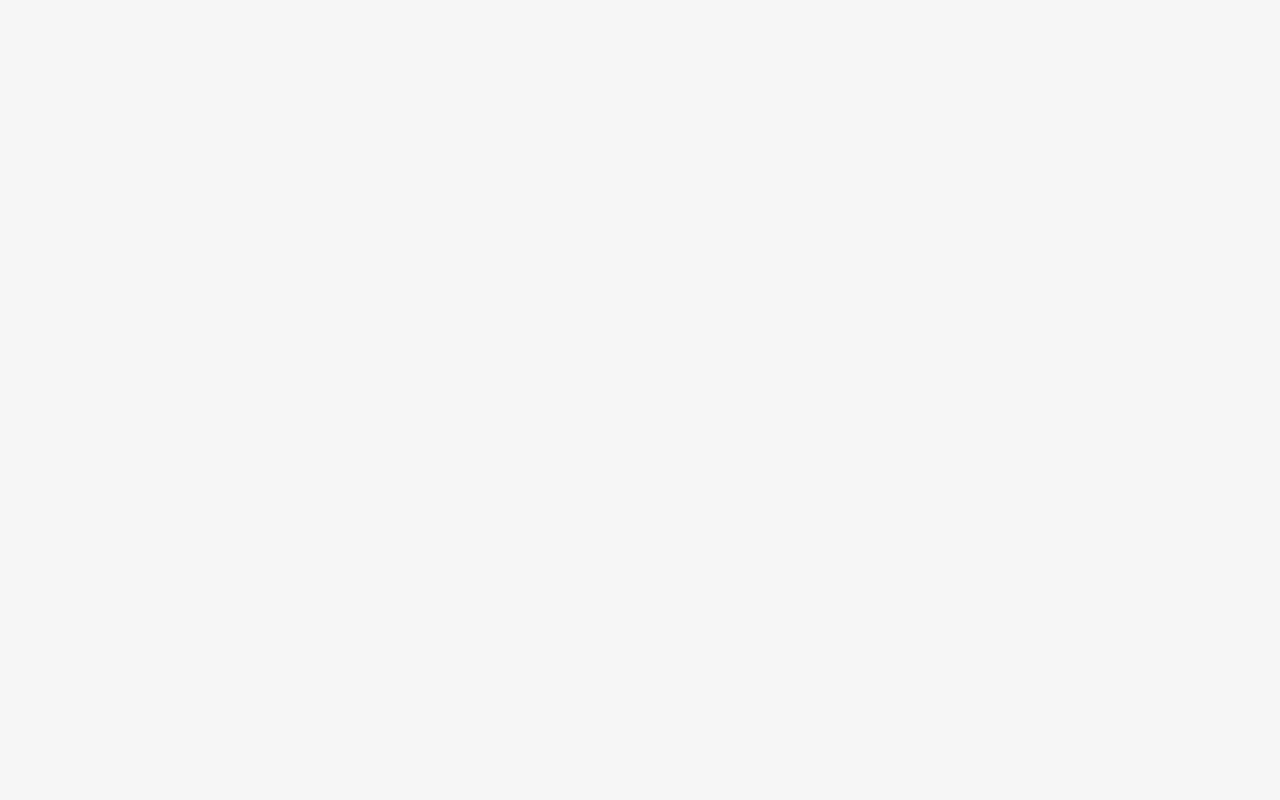
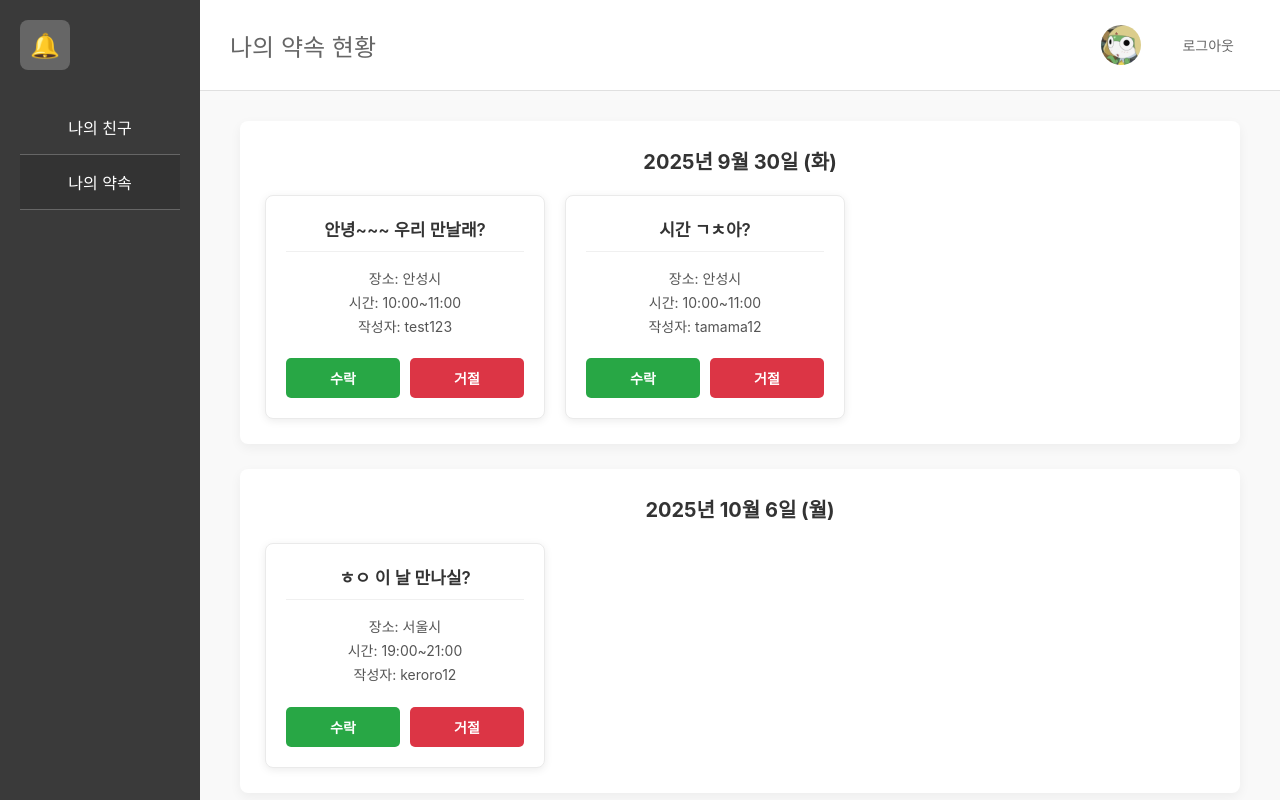
Before and after one commit to jyh9763/LightningApp, a React (Create React App) app in the folder frontend/: page /meetlist in a window 1280 px wide. Before the commit this address had no page. Built offline with nearby package versions, Linux system fonts and the light colour scheme.

Commit message:
add: meetlist page

```diff
--- a/frontend/src/App.js
+++ b/frontend/src/App.js
@@ -5,6 +5,7 @@ import Main from "./pages/Main";
 import Login from "./pages/Login";
 import Signup from "./pages/Signup";
 import Meet from "./pages/Meet";
+import Meetlist from "./pages/Meetlist";
 
 export default function App() {
     const [user, setUser] = useState({userId: null, uuId: null});
@@ -26,6 +27,9 @@ export default function App() {
 
                 {/* 약속 잡는 페이지 */}
                 <Route path="/meet" element={<Meet />} />
+
+                {/* 약속 리스트 페이지 */}
+                <Route path="/meetlist" element={<Meetlist />} />
             </Routes>
         </BrowserRouter>
     </div>
--- a/frontend/src/pages/Main.js
+++ b/frontend/src/pages/Main.js
@@ -82,7 +82,7 @@ export default function Main(){
                         <span>나의 친구</span>
                     </div>
                     <div className="menu-item">
-                        <span>나의 약속</span>
+                        <span onClick={() => navigate("/meetlist")}>나의 약속</span>
                     </div>
                 </div>
             </div>
--- /dev/null
+++ b/frontend/src/pages/Meetlist.css
@@ -0,0 +1,272 @@
+/* 전체 레이아웃 */
+* {
+    margin: 0;
+    padding: 0;
+    box-sizing: border-box;
+}
+
+body {
+    font-family: -apple-system, BlinkMacSystemFont, "Segoe UI", Roboto, "Helvetica Neue", Arial, sans-serif;
+    background-color: #f5f5f5;
+    color: #333;
+}
+
+.container {
+    display: flex;
+    height: 100vh;
+}
+
+/* 사이드바 */
+.sidebar {
+    width: 200px;
+    background-color: rgba(0, 0, 0, 0.76);
+    color: white;
+    padding: 20px;
+    display: flex;
+    flex-direction: column;
+}
+
+.sidebar-header {
+    margin-bottom: 30px;
+}
+
+.notification-icon {
+    display: flex;
+    justify-content: center;
+    align-items: center;
+    width: 50px;
+    height: 50px;
+    background-color: #666;
+    border-radius: 8px;
+    cursor: pointer;
+    transition: background-color 0.3s;
+}
+
+.notification-icon:hover {
+    background-color: #777;
+}
+
+.bell {
+    font-size: 24px;
+}
+
+.sidebar-menu {
+    flex: 1;
+}
+
+.menu-item {
+    padding: 15px 0;
+    cursor: pointer;
+    border-bottom: 1px solid #666;
+    transition: color 0.3s, background-color 0.3s, padding-left 0.3s;
+    font-size: 16px;
+    text-align: center;
+}
+
+.menu-item:hover, .menu-item.active {
+    color: #fff;
+    background-color: #333;
+}
+
+/* 메인 컨텐츠 */
+.main-content {
+    flex: 1;
+    background-color: #f9f9f9;
+    display: flex;
+    flex-direction: column;
+    overflow-y: auto;
+}
+
+/* 헤더 */
+.header {
+    display: flex;
+    justify-content: space-between;
+    align-items: center;
+    padding: 25px 30px;
+    background-color: white;
+    border-bottom: 1px solid #e0e0e0;
+}
+
+.page-title-main {
+    font-size: 24px;
+    font-weight: 300;
+    color: #666;
+}
+
+.user-profile {
+    display: flex;
+    align-items: center;
+    gap: 15px;
+}
+
+.profile-info {
+    display: flex;
+    align-items: center;
+    gap: 10px;
+}
+
+.profile-image {
+    width: 40px;
+    height: 40px;
+    border-radius: 50%;
+    cursor: pointer;
+    transition: transform 0.3s;
+}
+
+.profile-image:hover {
+    transform: scale(1.1);
+}
+
+.userid {
+    font-size: 16px;
+    color: #666;
+    font-weight: 600;
+}
+
+.logout-btn {
+    padding: 8px 16px;
+    background-color: transparent;
+    border: none;
+    cursor: pointer;
+    font-size: 14px;
+    color: #666;
+    transition: color 0.3s;
+}
+
+.logout-btn:hover {
+    color: #000;
+}
+
+/* 약속 현황 컨테이너 */
+.appointments-container {
+    padding: 30px 40px;
+}
+
+.date-group {
+    background-color: white;
+    border-radius: 8px;
+    padding: 25px;
+    margin-bottom: 25px;
+    box-shadow: 0 4px 12px rgba(0, 0, 0, 0.05);
+}
+
+.date-title {
+    font-size: 20px;
+    font-weight: 700;
+    margin-bottom: 20px;
+    color: #333;
+}
+
+.cards-wrapper {
+    display: flex;
+    gap: 20px;
+    flex-wrap: wrap;
+}
+
+.appointment-card {
+    background: #ffffff;
+    border: 1px solid #eaeaea;
+    border-radius: 8px;
+    padding: 20px;
+    width: 280px;
+    box-shadow: 0 2px 8px rgba(0, 0, 0, 0.08);
+    display: flex;
+    flex-direction: column;
+    transition: transform 0.2s, box-shadow 0.2s;
+}
+
+.appointment-card:hover {
+    transform: translateY(-5px);
+    box-shadow: 0 6px 16px rgba(0, 0, 0, 0.1);
+}
+
+.card-title {
+    font-size: 17px;
+    font-weight: 600;
+    margin-bottom: 15px;
+    padding-bottom: 10px;
+    border-bottom: 1px solid #f0f0f0;
+}
+
+.card-details {
+    flex-grow: 1;
+}
+
+.card-details p {
+    font-size: 14px;
+    color: #555;
+    line-height: 1.7;
+}
+
+.card-buttons {
+    margin-top: 20px;
+    display: flex;
+    gap: 10px;
+}
+
+.btn-accept, .btn-decline {
+    flex: 1;
+    border: none;
+    padding: 10px;
+    border-radius: 5px;
+    color: white;
+    cursor: pointer;
+    font-weight: bold;
+    font-size: 14px;
+    transition: opacity 0.2s;
+}
+
+.btn-accept {
+    background-color: #28a745; /* Green */
+}
+
+.btn-decline {
+    background-color: #dc3545; /* Red */
+}
+
+.btn-accept:hover, .btn-decline:hover {
+    opacity: 0.85;
+}
+
+/* 반응형 디자인 */
+@media (max-width: 768px) {
+    .container {
+        flex-direction: column;
+    }
+
+    .sidebar {
+        width: 100%;
+        height: auto;
+        flex-direction: row;
+        justify-content: space-around;
+        padding: 10px;
+    }
+
+    .sidebar-header {
+        display: none; /* 모바일에서는 종 아이콘 숨기기 */
+    }
+
+    .sidebar-menu {
+        display: flex;
+        gap: 20px;
+        flex: 1;
+        justify-content: center;
+    }
+
+    .menu-item {
+        border-bottom: none;
+        padding: 10px;
+    }
+
+    .appointments-container {
+        padding: 20px;
+    }
+
+    .content-title {
+        font-size: 24px;
+    }
+
+    .appointment-card {
+        width: 100%; /* 모바일에서는 카드 가로 꽉 채우기 */
+    }
+}
--- /dev/null
+++ b/frontend/src/pages/Meetlist.js
@@ -0,0 +1,113 @@
+import React from "react";
+import './Meetlist.css';
+
+export default function Meetlist(){
+    // 로그인 정보 가져오기
+    const uuId = sessionStorage.getItem("uuId");
+
+    // 약속 데이터를 객체 배열로 관리
+    const appointmentGroups = [
+    {
+      date: "2025년 9월 30일 (화)",
+      appointments: [
+        {
+          id: 1,
+          title: "안녕~~~ 우리 만날래?",
+          place: "안성시",
+          time: "10:00~11:00",
+          author: "test123"
+        },
+        {
+          id: 2,
+          title: "시간 ㄱㅊ아?",
+          place: "안성시",
+          time: "10:00~11:00",
+          author: "tamama12"
+        }
+      ]
+    },
+    {
+      date: "2025년 10월 6일 (월)",
+      appointments: [
+        {
+          id: 3,
+          title: "ㅎㅇ 이 날 만나실?",
+          place: "서울시",
+          time: "19:00~21:00",
+          author: "keroro12"
+        }
+      ]
+    }
+    ];
+
+    // 사용자 정보 (예시)
+    const user = {
+      name: uuId,
+      profileImage: "assets/keroro.jpg" // 프로필 이미지 URL
+    };
+
+    return (
+        <div className="container">
+            {/* 왼쪽 사이드바 */}
+            <div className="sidebar">
+                <div className="sidebar-header">
+                    <div className="notification-icon">
+                        <span className="bell">🔔</span>
+                    </div>
+                </div>
+                <div className="sidebar-menu">
+                    <div className="menu-item">
+                        <span>나의 친구</span>
+                    </div>
+                    <div className="menu-item active">
+                        <span>나의 약속</span>
+                    </div>
+                </div>
+            </div>
+
+            {/* 메인 컨텐츠 영역 */}
+            <div className="main-content">
+                {/* 헤더 */}
+                <div className="header">
+                    <div className="page-title-main">나의 약속 현황</div>
+                    <div className="user-profile">
+                        <div className="profile-info">
+                            <img src={user.profileImage} alt="프로필" className="profile-image" />
+                            <span className="userid">{user.name}</span>
+                        </div>
+                        <button className="logout-btn">
+                            로그아웃
+                        </button>
+                    </div>
+                </div>
+
+                {/* 약속 현황 컨텐츠 */}
+                <div className="appointments-container">
+                    {/* map 함수를 사용하여 날짜별 그룹 동적 생성 */}
+                    {appointmentGroups.map((group, index) => (
+                        <div key={index} className="date-group">
+                            <h2 className="date-title">{group.date}</h2>
+                            <div className="cards-wrapper">
+                                {/* map 함수를 사용하여 약속 카드 동적 생성 */}
+                                {group.appointments.map(card => (
+                                    <div key={card.id} className="appointment-card">
+                                        <h3 className="card-title">{card.title}</h3>
+                                        <div className="card-details">
+                                            <p>장소: {card.place}</p>
+                                            <p>시간: {card.time}</p>
+                                            <p>작성자: {card.author}</p>
+                                        </div>
+                                        <div className="card-buttons">
+                                            <button className="btn-accept">수락</button>
+                                            <button className="btn-decline">거절</button>
+                                        </div>
+                                    </div>
+                                ))}
+                            </div>
+                        </div>
+                    ))}
+                </div>
+            </div>
+        </div>
+      );
+}
```
